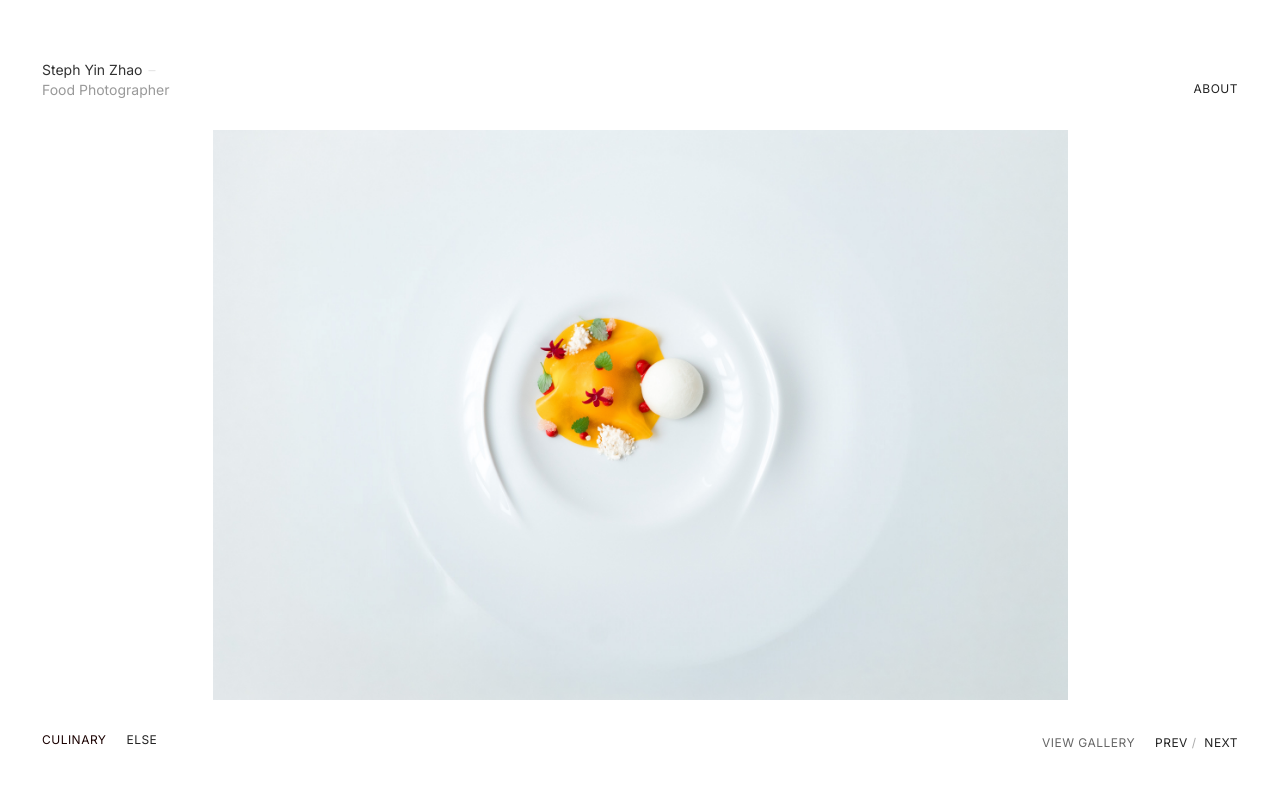
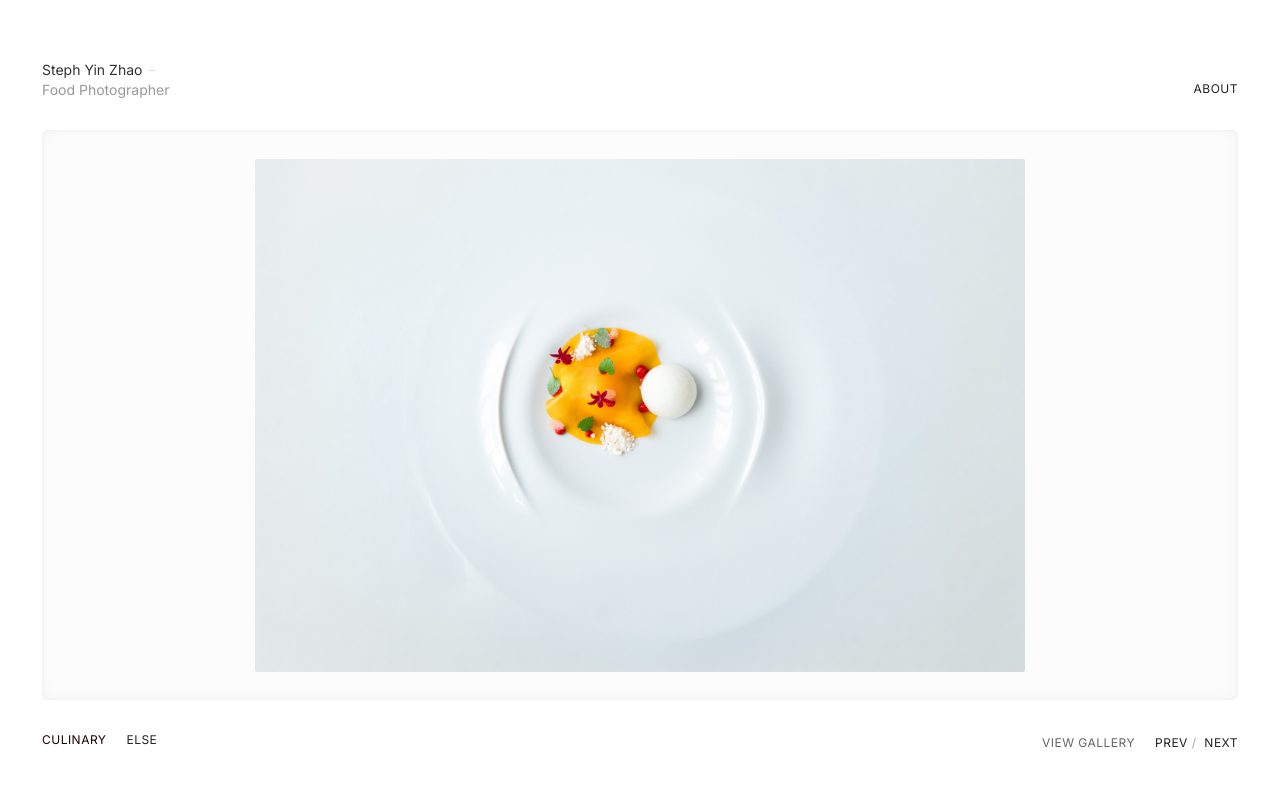
Before and after one commit to sxzdsn/steph.photo, a plain HTML site: page index.html in a window 1280 px wide. Drawn offline with Linux system fonts and the light colour scheme.

Commit message:
Gallery: frame the photo in a near-white panel
- #slideshowWrapper becomes the frame: 20px off the viewport top/right/
  bottom, 315px left to clear the sidebar; 6px radius, #FCFCFC (display-p3
  0.99) and two inset shadows.
- Photo sits at 90% of the frame with a 2px radius. gallery.js measures each
  image against the live frame ratio and pins whichever axis runs out first,
  so there is margin on all four sides at any window size — orientation alone
  would let a 7:5 photo run to the top and bottom edges of a 3:2 frame.
- Bottom-left cluster: VIEW GALLERY to 42px off the bottom, ABOUT 117px,
  CULINARY/ELSE 147px — 36px between ABOUT and the controls.
- Mobile stack keeps its full-bleed slides, no frame.

Co-Authored-By: Claude Opus 5 <noreply@anthropic.com>

```diff
--- a/css/site.css
+++ b/css/site.css
@@ -78,7 +78,7 @@ body.text-page #canvas { max-width: 1233px; }
   font-size: 12px;
 }
 #mainNavigation a { color: #222; text-transform: uppercase; letter-spacing: .04em; line-height: 1.2em; padding: 0; }
-body.gallery-page #mainNavigation { bottom: 170px; } /* 30px above ABOUT (140px) on gallery pages */
+body.gallery-page #mainNavigation { bottom: 147px; } /* 30px above ABOUT (117px) on gallery pages */
 body.view-thumbs #mainNavigation { bottom: 80px; }
 
 /* "about" lives in the bottom-left controls cluster, styled like PREV / NEXT */
@@ -91,7 +91,7 @@ body.view-thumbs #mainNavigation { bottom: 80px; }
 }
 #secondaryNavigation a { color: #222; text-transform: uppercase; letter-spacing: .04em; line-height: 1.2em; }
 /* on gallery pages, lift "about" above the PREV/NEXT + SHOW THUMBNAILS controls, with breathing room */
-body.gallery-page #secondaryNavigation { bottom: 140px; }
+body.gallery-page #secondaryNavigation { bottom: 117px; }
 /* thumbnail view has no controls, so ABOUT drops back to the bottom instead of floating mid-air */
 body.view-thumbs #secondaryNavigation { bottom: 50px; }
 
@@ -141,7 +141,13 @@ body.gallery-page { overflow: hidden; }
 #slideshowWrapper {
   position: relative;
   height: 100%;
-  margin: 60px 65px 65px 272px; /* top 60 aligns with sidebar; left clears the 42px inset + sidebar */
+  margin: 20px 20px 20px 315px; /* 20px off the viewport top/right/bottom; left clears the 42px inset + 180px sidebar */
+  /* the frame the photo sits in: near-white panel, softly recessed */
+  border-radius: 6px;
+  background: #FCFCFC;
+  background: color(display-p3 0.99 0.99 0.99);
+  box-shadow: 0 0 4.2px 0 rgba(0, 0, 0, 0.05) inset, -1px -1px 18.3px 0 rgba(0, 0, 0, 0.03) inset;
+  box-shadow: 0 0 4.2px 0 color(display-p3 0 0 0 / 0.05) inset, -1px -1px 18.3px 0 color(display-p3 0 0 0 / 0.03) inset;
 }
 
 #slideshow { position: absolute; top: 0; left: 0; width: 100%; height: 100%; }
@@ -164,7 +170,7 @@ body.gallery-page { overflow: hidden; }
 }
 
 /* slideshowWrapper has margins, so its 100% height overflows; contain it */
-#slideshowWrapper { height: calc(100% - 125px); }
+#slideshowWrapper { height: calc(100% - 40px); }
 
 /* invisible click zones — verbatim Wells behavior */
 .overlay-controls { position: absolute; top: 0; height: 100%; z-index: 998; }
@@ -176,7 +182,7 @@ body.gallery-page { overflow: hidden; }
 .meta {
   position: fixed;
   left: 42px;
-  bottom: 65px; /* bottom of VIEW GALLERY aligns with the image bottom (65px margin) */
+  bottom: 42px; /* VIEW GALLERY sits 42px off the bottom, matching the 42px side inset */
   width: 180px;
   z-index: 999;
   display: flex;
@@ -225,28 +231,32 @@ body.gallery-page { overflow: hidden; }
      the bottom controls — even when it fills the band vertically.
      top 130 = wordmark bottom (~100) + 30; bottom 100 = controls top (~70) + 30 */
   body.gallery-page #slideshowWrapper { margin: 130px 42px 100px; height: calc(100% - 230px); }
-  /* landscape: left/right edges meet the text margins; portrait: fills the (already-inset) band.
-     object-fit:contain is the safety net — if a shape can't honor its rule without overflowing,
-     it shrinks to fit (centered, never distorted). */
-  body.gallery-page #slideshow .slide.is-landscape img { width: 100%; height: auto; max-height: 100%; object-fit: contain; }
-  body.gallery-page #slideshow .slide.is-portrait  img { height: 100%; width: auto; max-width: 100%; object-fit: contain; }
   /* thumbnail grid: no left sidebar in this range, so span the width and clear the corners */
   body.gallery-page #page { margin-left: 0; }
   body.view-thumbs #thumbnails { margin: 100px 42px 80px; }
 }
 
-/* ---- gallery: standardized display frames (non-destructive) ----
-   Tagged slides fill a fixed-ratio box via object-fit:cover, so the slideshow frame stays
-   uniform across near-identical ratios. The source files are never cropped — only the visible
-   area is clipped at display. Applies from the tablet breakpoint up (not the mobile stack).
-   Buckets are assigned in gallery.js: near-3:2 → 3:2, squarer landscape → 7:5. */
+/* ---- gallery: the photo inside the frame ----
+   The photo sits at 90% of the frame — landscape by width, portrait by height — so the
+   panel always shows around it. Sizing one axis and leaving the other auto keeps the img
+   box equal to the picture, so the 2px radius lands on the photo, not on a letterbox.
+   max-* is the safety net: an extreme ratio shrinks to fit rather than escaping the frame.
+   Also here: standardized display frames (non-destructive). Tagged slides fill a fixed-ratio
+   box via object-fit:cover, so the frame stays uniform across near-identical ratios — the
+   source files are never cropped, only the visible area is clipped at display. Buckets are
+   assigned in gallery.js: near-3:2 → 3:2, squarer landscape → 7:5.
+   Applies from the tablet breakpoint up (not the mobile stack). */
 @media (min-width: 801px) {
-  body.gallery-page #slideshow .slide.fill-32 img,
-  body.gallery-page #slideshow .slide.fill-75 img {
-    width: auto; height: auto; max-width: 100%; max-height: 100%; object-fit: cover;
-  }
-  body.gallery-page #slideshow .slide.fill-32 img { aspect-ratio: 3 / 2; }
-  body.gallery-page #slideshow .slide.fill-75 img { aspect-ratio: 7 / 5; }
+  body.gallery-page #slideshow .slide img { border-radius: 2px; }
+  /* orientation rule — also the fallback for the frame gallery.js hasn't measured yet */
+  body.gallery-page #slideshow .slide.is-landscape img { width: 90%; height: auto; max-height: 100%; object-fit: contain; }
+  body.gallery-page #slideshow .slide.is-portrait  img { height: 90%; width: auto; max-width: 100%; object-fit: contain; }
+  body.gallery-page #slideshow .slide.fill-32 img { aspect-ratio: 3 / 2; object-fit: cover; }
+  body.gallery-page #slideshow .slide.fill-75 img { aspect-ratio: 7 / 5; object-fit: cover; }
+  /* measured against the live frame ratio: whichever axis runs out first is the one
+     pinned to 90%, so there is margin on all four sides at every window size */
+  body.gallery-page #slideshow .slide.fit-width  img { width: 90%; height: auto; max-height: 100%; }
+  body.gallery-page #slideshow .slide.fit-height img { height: 90%; width: auto; max-width: 100%; }
 }
 
 /* ---- gallery: thumbnail view (300px thumbs, JS masonry like the original) ---- */
@@ -300,7 +310,8 @@ body.view-thumbs #galleryWrapper { position: static; }
   body.gallery-page { overflow: auto; }
   body.gallery-page #page { padding: 0; }
   #galleryWrapper { position: static; }
-  #slideshowWrapper { margin: 0; height: auto; }
+  /* stacked mobile view has no frame — full-bleed slides, as before */
+  #slideshowWrapper { margin: 0; height: auto; background: none; box-shadow: none; border-radius: 0; }
   #slideshow { position: static; }
   #slideshow .slide {
     position: static;
--- a/index.html
+++ b/index.html
@@ -6,7 +6,7 @@
 <meta name="viewport" content="width=device-width, initial-scale=1">
 <link rel="icon" href="favicon.svg" type="image/svg+xml">
 <!-- Proxima Nova: paste your Adobe Fonts embed here -->
-<link rel="stylesheet" href="css/site.css?v=10">
+<link rel="stylesheet" href="css/site.css?v=17">
 </head>
 <body class="gallery-page">
 <div id="canvas">
@@ -120,6 +120,6 @@
     </div>
   </main>
 </div>
-<script src="js/gallery.js?v=6"></script>
+<script src="js/gallery.js?v=7"></script>
 </body>
 </html>
--- a/js/gallery.js
+++ b/js/gallery.js
@@ -32,12 +32,41 @@
     slide.classList.toggle('fill-32', r >= 1.485 && r <= 1.51);  // near-3:2 → 3:2
     slide.classList.toggle('fill-75', r >= 1.405 && r < 1.485);  // squarer landscape → 7:5
   }
+
+  // the photo sits at 90% of the frame: 90% width when it is wider than the frame,
+  // 90% height when it is taller. Measuring against the live frame ratio (rather than
+  // orientation alone) keeps a margin on all four sides at any window size — a 7:5
+  // photo at 90% width would otherwise run to the top and bottom edges of a 3:2 frame.
+  var frame = document.getElementById('slideshowWrapper');
+
+  function displayRatio(slide, img) {
+    if (slide.classList.contains('fill-32')) return 1.5; // standardized buckets display
+    if (slide.classList.contains('fill-75')) return 1.4; // at their box ratio, not the file's
+    return img.naturalWidth / img.naturalHeight;
+  }
+
+  function fitSlides() {
+    if (!frame) return;
+    var box = frame.getBoundingClientRect();
+    if (!box.width || !box.height) return;
+    var frameRatio = box.width / box.height;
+    slides.forEach(function (s) {
+      var img = s.querySelector('img');
+      if (!img || !img.naturalWidth) return;
+      var wide = displayRatio(s, img) >= frameRatio;
+      s.classList.toggle('fit-width', wide);
+      s.classList.toggle('fit-height', !wide);
+    });
+  }
+
   slides.forEach(function (s) {
     var img = s.querySelector('img');
     if (!img) return;
     if (img.complete && img.naturalWidth) tagOrientation(img);
-    else img.addEventListener('load', function () { tagOrientation(img); });
+    else img.addEventListener('load', function () { tagOrientation(img); fitSlides(); });
   });
+  fitSlides();
+  window.addEventListener('resize', fitSlides);
 
   function load(i) {
     if (i < 0 || i >= slides.length) return;
```
Also changed, not shown: about/index.html (+1 -1 lines), graphs-food/index.html (+2 -2 lines), graphs-this-too/index.html (+2 -2 lines).
